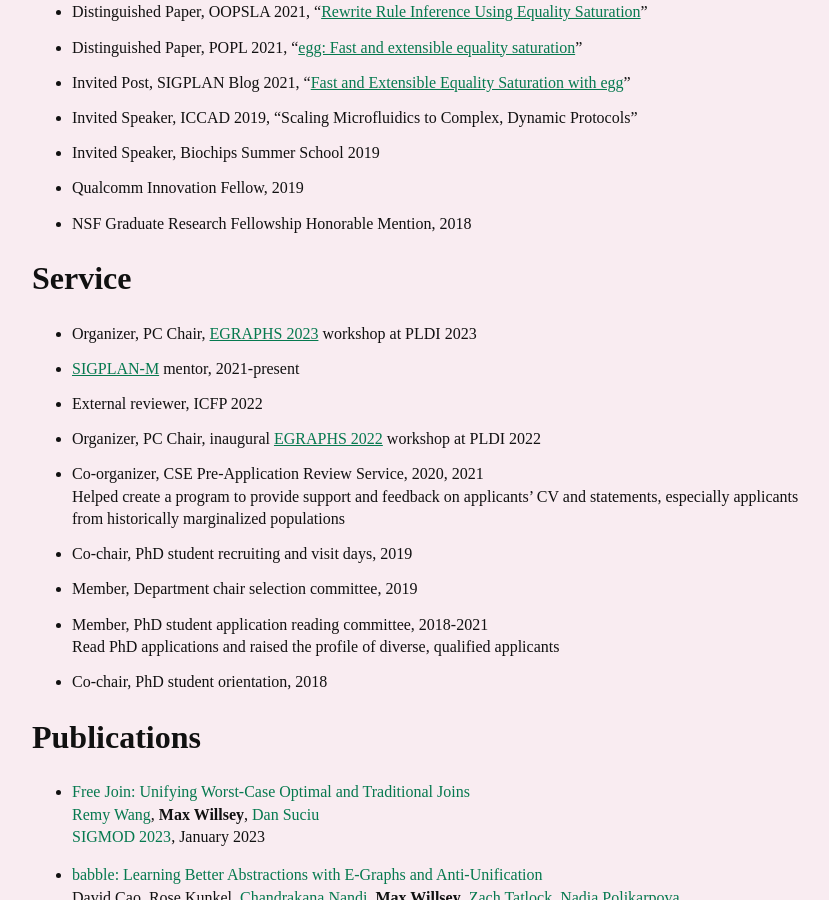
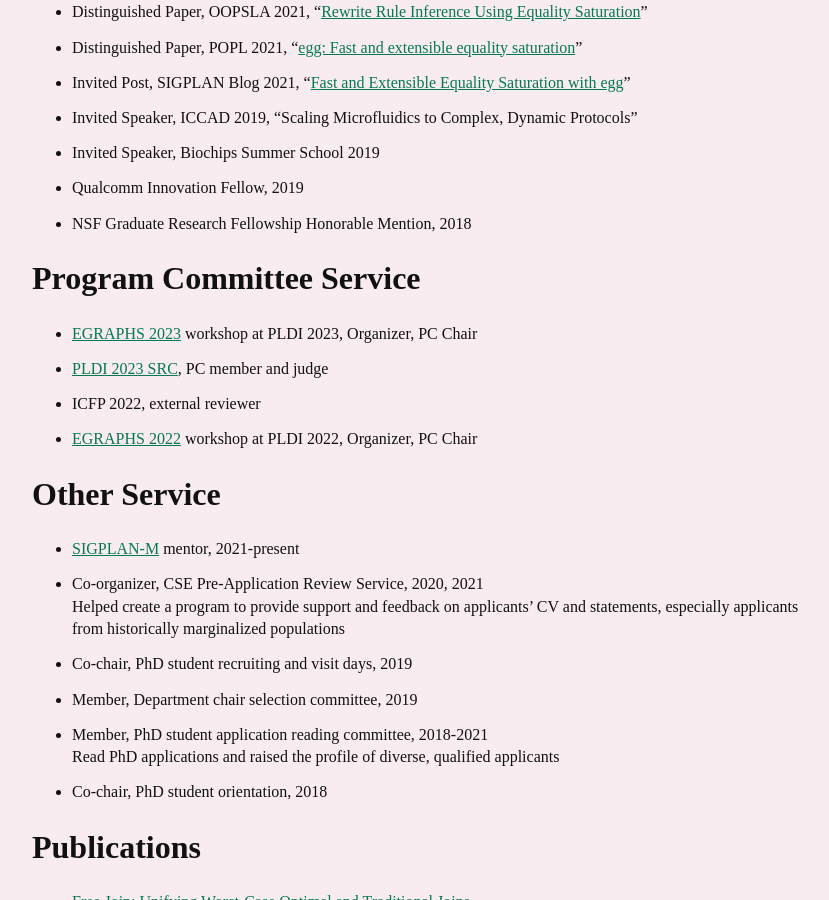
Before and after one commit to mwillsey/mwillsey.github.io, a Jekyll site: the page built from cv.md, in a window 1280 px wide and 900 px high, scrolled down 745 px. Shown: the whole window, without its empty margins (8-837 px from the left). Built offline with Jekyll 4.4.1, drawn with Linux system fonts in a browser that asks for light colours.

Commit message:
Add service

```diff
--- a/cv.md
+++ b/cv.md
@@ -58,12 +58,18 @@ li { margin-bottom: 0.8em }
 - Qualcomm Innovation Fellow, 2019
 - NSF Graduate Research Fellowship Honorable Mention, 2018
 
-# Service
+# Program Committee Service
 
-- Organizer, PC Chair, [EGRAPHS 2023](https://pldi23.sigplan.org/home/egraphs-2023) workshop at PLDI 2023
+- [EGRAPHS 2023](https://pldi23.sigplan.org/home/egraphs-2023) workshop at PLDI 2023,
+  Organizer, PC Chair
+- [PLDI 2023 SRC](https://pldi23.sigplan.org/track/pldi-2023-src), PC member and judge
+- ICFP 2022, external reviewer
+- [EGRAPHS 2022](https://pldi22.sigplan.org/home/egraphs-2022) workshop at PLDI 2022,
+  Organizer, PC Chair
+
+# Other Service
+
 - [SIGPLAN-M](https://www.sigplan.org/LongTermMentoring/) mentor, 2021-present
-- External reviewer, ICFP 2022
-- Organizer, PC Chair, inaugural [EGRAPHS 2022](https://pldi22.sigplan.org/home/egraphs-2022) workshop at PLDI 2022
 - Co-organizer, CSE Pre-Application Review Service, 2020, 2021 \\
   Helped create a program to provide support and feedback on applicants' CV and statements,
   especially applicants from historically marginalized populations
```
